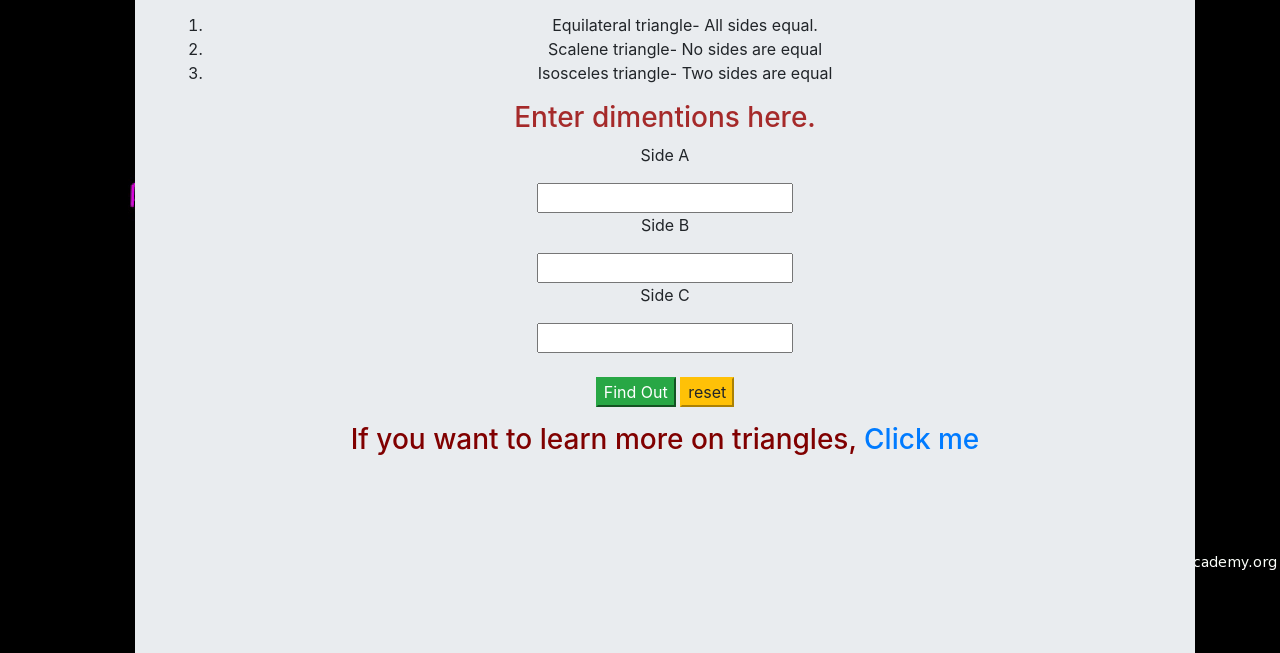
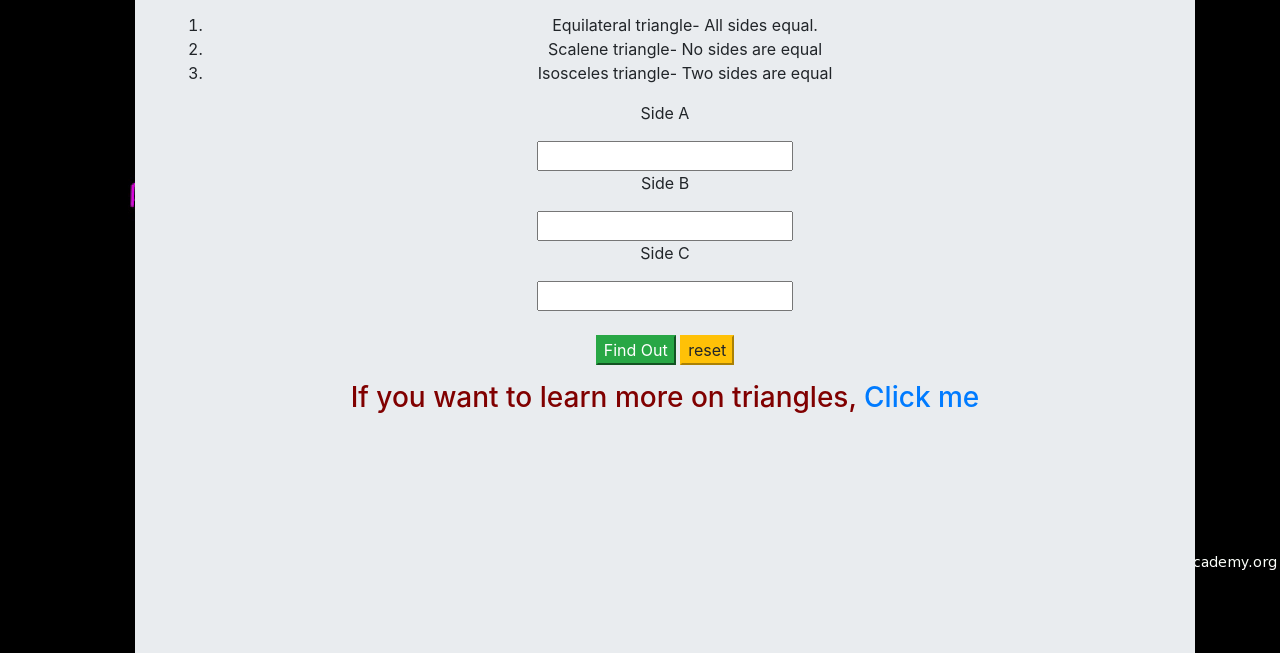
Before and after one commit to Sijenn/triangle-track, a plain HTML site: page index.html in a window 1280 px wide. Shown: the part 147-800 px from the top of the page. Drawn offline with Linux system fonts and the light colour scheme.

Commit message:
modified my index.html

```diff
--- a/index.html
+++ b/index.html
@@ -25,7 +25,6 @@
                     </ol>
                 </p>
 
-                <h3 class="ent">Enter dimentions here.</h3>
                 <p>Side A</p>
                 <input type="number" id="first">
                 <p>Side B</p>
```
